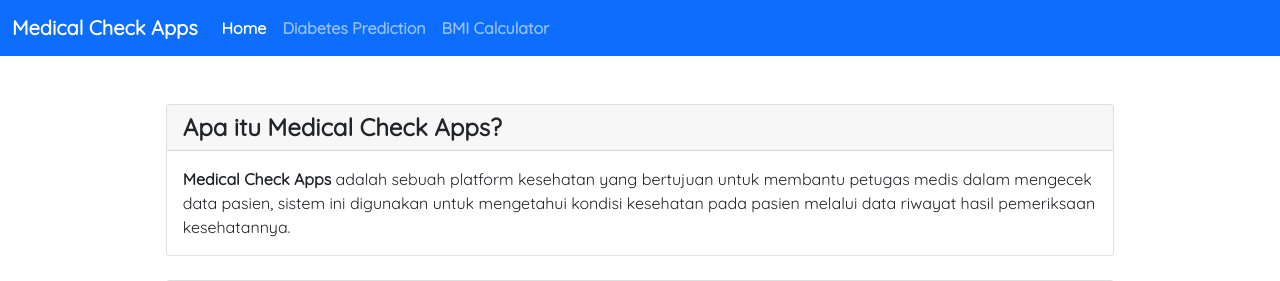
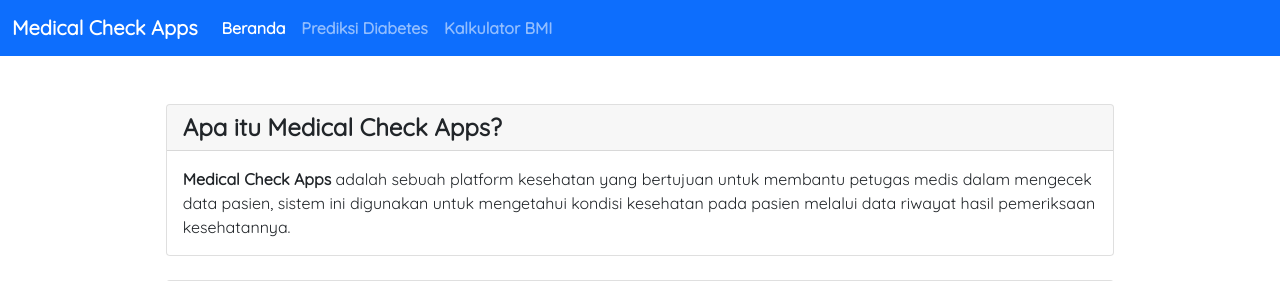
Before and after one commit to dan-dia/project-capstone-team-csd-134, a Flask app: page / in a window 1280 px wide. Shown: the top 281 px of the page. Run offline with Flask 2, Linux system fonts and the light colour scheme; some libraries are stand-ins or nearby versions.

Commit message:
Merubah bahasa pada navigasi menjadi bahasa indonesia

```diff
--- a/templates/components/header.html.jinja
+++ b/templates/components/header.html.jinja
@@ -7,13 +7,13 @@
         <div class="collapse navbar-collapse" id="navbarSupportedContent">
             <ul class="navbar-nav me-auto mb-2 mb-lg-0 fw-bold">
                 <li class="nav-item">
-                    <a class="nav-link" aria-current="page" href="/">Home</a>
+                    <a class="nav-link" aria-current="page" href="/">Beranda</a>
                 </li>
                 <li class="nav-item">
-                    <a class="nav-link" href="/diabetes">Diabetes Prediction</a>
+                    <a class="nav-link" href="/diabetes">Prediksi Diabetes</a>
                 </li>
                 <li class="nav-item">
-                    <a class="nav-link" href="/bmi">BMI Calculator</a>
+                    <a class="nav-link" href="/bmi">Kalkulator BMI</a>
                 </li>
             </ul>
         </div>
```
